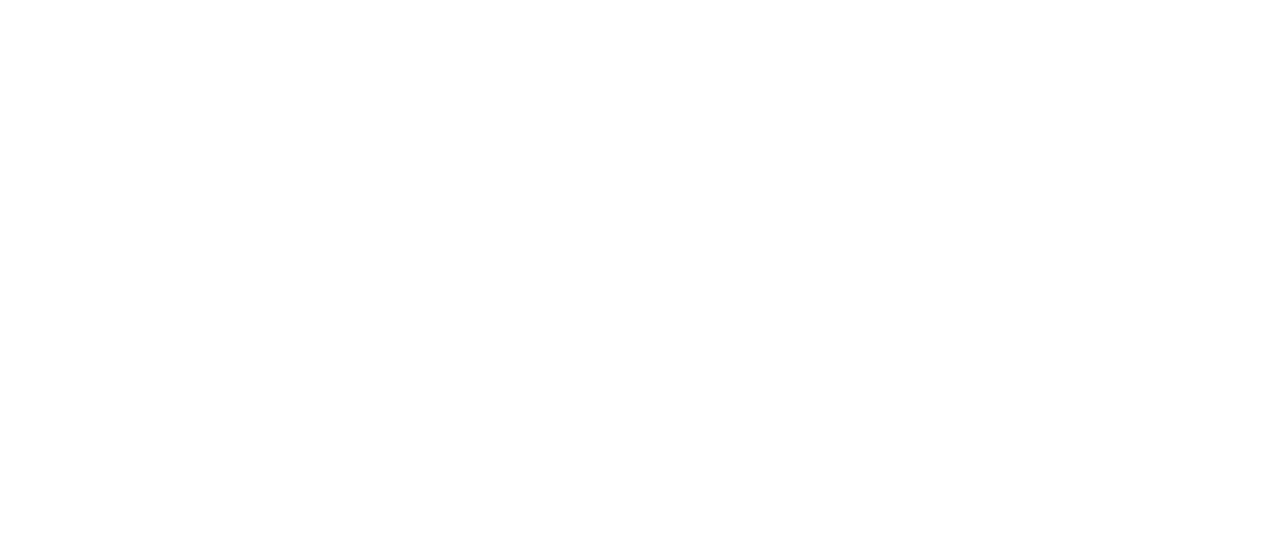
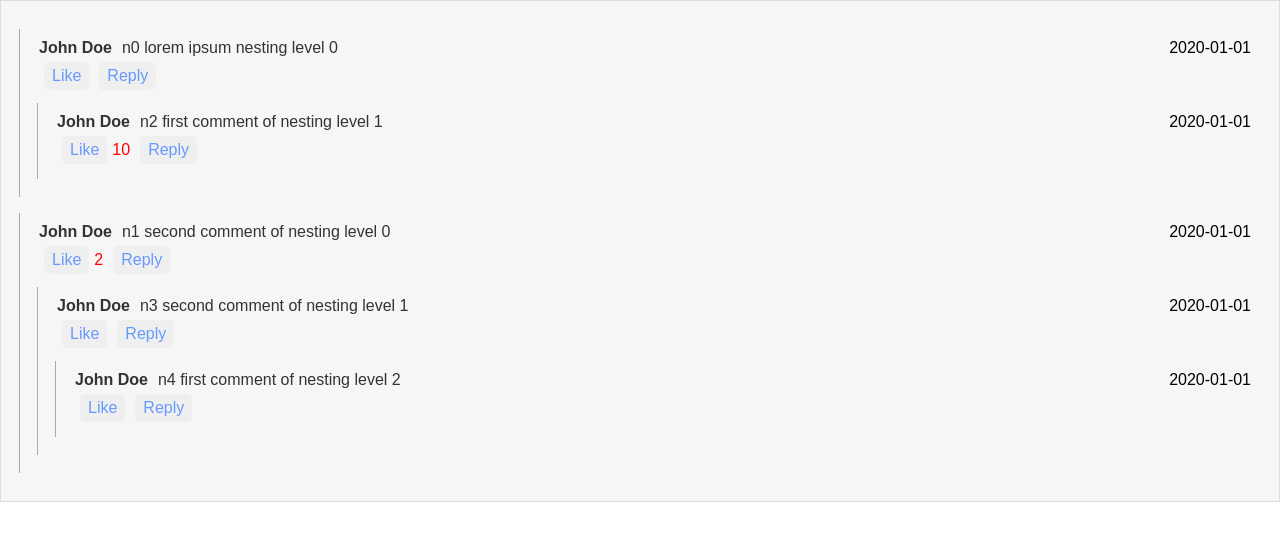
Before and after one commit to sujayalaspure/react-examples, a React (Create React App) app: page /nested-comments in a window 1280 px wide. Before the commit this address had no page. Shown: the top 540 px of the page. Built offline with nearby package versions, Linux system fonts and the light colour scheme.

Commit message:
finished nested comments

```diff
--- a/package.json
+++ b/package.json
@@ -7,8 +7,8 @@
     "@testing-library/react": "^13.0.0",
     "@testing-library/user-event": "^13.2.1",
     "prop-types": "^15.8.1",
-    "react": "^18.1.0",
-    "react-dom": "^18.1.0",
+    "react": "^16.2.0",
+    "react-dom": "^16.2.0",
     "react-router-dom": "6",
     "react-scripts": "5.0.1",
     "styled-components": "^5.3.5",
--- a/src/App.js
+++ b/src/App.js
@@ -1,22 +1,26 @@
-import React from "react";
+import React, { Suspense } from "react";
 import { BrowserRouter, Routes, Route } from "react-router-dom";
 import CarParking from "./CarParking";
 import Calculator from "./Calculator";
 import "./styles.css";
-import Home from "./home";
-import Weather from "./Weather";
-import Chessboard from "./chessboard";
+const Home = React.lazy(() => import("./home"));
+const Weather = React.lazy(() => import("./Weather"));
+const Chessboard = React.lazy(() => import("./chessboard"));
+const NestedComments = React.lazy(() => import("./nested-comments"));
 
 function App() {
   return (
     <BrowserRouter>
+      <Suspense fallback={"Loading ..."}>
         <Routes>
           <Route exact path="/" element={<Home />} />
           <Route path="/parking" element={<CarParking />} />
           <Route path="/calculator" element={<Calculator />} />
           <Route path="/weather" element={<Weather />} />
           <Route path="/chessboard" element={<Chessboard />} />
+          <Route path="/nested-comments" element={<NestedComments />} />
         </Routes>
+      </Suspense>
       {/* <Footer /> */}
     </BrowserRouter>
   );
--- a/src/index.js
+++ b/src/index.js
@@ -1,10 +1,5 @@
 import React from "react";
-import ReactDOM from "react-dom/client";
 import App from "./App";
+import ReactDOM from "react-dom";
 
-const root = ReactDOM.createRoot(document.getElementById("root"));
-root.render(
-  <React.StrictMode>
-    <App />
-  </React.StrictMode>
-);
+ReactDOM.render(<App />, document.getElementById("root"));
--- /dev/null
+++ b/src/nested-comments/Comment.js
@@ -0,0 +1,43 @@
+import React, { useState } from "react";
+import InputBox from "./InputBox";
+import { CommentActionButtonWrapper, CommentAuthor, CommentContent, CommentHeader, CommentWrapper } from "./style";
+
+function Comment({ data, getReplies1, onReplyClick, likeComment }) {
+  const { id: dataId, content, Author, createdAt, likes } = data;
+  const [showInput, setShowInput] = useState(false);
+
+  const onPostReply = (content) => {
+    console.log(dataId, content);
+    setShowInput(false);
+    onReplyClick(dataId, content);
+  };
+
+  return (
+    <CommentWrapper>
+      <CommentHeader>
+        <div>
+          <CommentAuthor>{Author}</CommentAuthor>
+          <CommentContent>{content}</CommentContent>
+        </div>
+        <div>{createdAt}</div>
+      </CommentHeader>
+      <CommentActionButtonWrapper>
+        <button onClick={() => likeComment(dataId)}>Like</button>
+        {likes > 0 && <p className="likes">{likes}</p>}
+        <button onClick={() => setShowInput((prev) => !prev)}>Reply</button>
+      </CommentActionButtonWrapper>
+      {showInput && <InputBox onPostReply={onPostReply} />}
+      {getReplies1(dataId)?.map((reply) => (
+        <Comment
+          key={reply.id}
+          data={reply}
+          onReplyClick={onReplyClick}
+          getReplies1={getReplies1}
+          likeComment={likeComment}
+        />
+      ))}
+    </CommentWrapper>
+  );
+}
+
+export default Comment;
--- /dev/null
+++ b/src/nested-comments/InputBox.js
@@ -0,0 +1,18 @@
+import React, { useState } from "react";
+import { InputWrapper } from "./style";
+
+function InputBox({ onPostReply }) {
+  const [inputData, setInputData] = useState("");
+  const handleChange = (e) => {
+    const text = e.target.value;
+    if (text) setInputData(text);
+  };
+  return (
+    <InputWrapper onSubmit={() => onPostReply(inputData)}>
+      <input autoFocus onChange={handleChange} type="text" placeholder="Write a comment..." />
+      <button type="submit">Post</button>
+    </InputWrapper>
+  );
+}
+
+export default InputBox;
--- /dev/null
+++ b/src/nested-comments/data.js
@@ -0,0 +1,42 @@
+export const data = [
+  {
+    id: "n0",
+    content: "n0 lorem ipsum nesting level 0",
+    Author: "John Doe",
+    createdAt: "2020-01-01",
+    parentId: null,
+    likes: 0,
+  },
+  {
+    id: "n1",
+    content: "n1 second comment of nesting level 0",
+    Author: "John Doe",
+    createdAt: "2020-01-01",
+    parentId: null,
+    likes: 2,
+  },
+  {
+    id: "n2",
+    content: "n2 first comment of nesting level 1",
+    Author: "John Doe",
+    createdAt: "2020-01-01",
+    parentId: "n0",
+    likes: 10,
+  },
+  {
+    id: "n3",
+    content: "n3 second comment of nesting level 1",
+    Author: "John Doe",
+    createdAt: "2020-01-01",
+    parentId: "n1",
+    likes: 0,
+  },
+  {
+    id: "n4",
+    content: "n4 first comment of nesting level 2",
+    Author: "John Doe",
+    createdAt: "2020-01-01",
+    parentId: "n3",
+    likes: 0,
+  },
+];
--- /dev/null
+++ b/src/nested-comments/index.js
@@ -0,0 +1,60 @@
+import React, { useEffect, useState } from "react";
+import Comment from "./Comment";
+import { data } from "./data";
+import { Container } from "./style";
+
+function NestedComments() {
+  const [allComments, setAllComments] = useState([]);
+  const [topLevelComments, setTopLevelComments] = useState([]);
+
+  var ID = function () {
+    return "_" + Math.random().toString(36).substr(2, 9);
+  };
+
+  useEffect(() => {
+    setAllComments(data);
+    const newComments = data.filter((comm) => comm.parentId === null);
+    setTopLevelComments(newComments);
+  }, []);
+
+  const getReplies1 = (id) => {
+    return allComments
+      .filter((comment) => comment.parentId === id)
+      .sort((a, b) => (new Date(a.createdAt) > new Date(b.createdAt) ? 1 : -1));
+  };
+
+  const likeComment = (id) => {
+    const idx = allComments.findIndex((comment) => comment.id === id);
+    const newComments = [...allComments];
+    newComments[idx].likes += 1;
+    setAllComments(newComments);
+  };
+
+  const onReplyClick = (id, content) => {
+    const newComm = {
+      id: ID(),
+      content,
+      Author: "John Doe",
+      createdAt: new Date().toLocaleString(),
+      parentId: id,
+      likes: 0,
+    };
+    setAllComments((prev) => [...prev, newComm]);
+  };
+
+  return (
+    <Container>
+      {topLevelComments.map((comment) => (
+        <Comment
+          key={comment.id}
+          data={comment}
+          getReplies1={getReplies1}
+          onReplyClick={onReplyClick}
+          likeComment={likeComment}
+        />
+      ))}
+    </Container>
+  );
+}
+
+export default NestedComments;
--- /dev/null
+++ b/src/nested-comments/style.js
@@ -0,0 +1,104 @@
+import styled from "styled-components";
+
+export const Container = styled.div`
+  display: flex;
+  flex-direction: column;
+  /* align-items: center; */
+  /* justify-content: center; */
+  width: 100vw;
+  height: 100%;
+  padding: 20px;
+  background-color: rgba(170, 170, 170, 0.1);
+  border: 1px solid rgba(0, 0, 0, 0.1);
+`;
+
+export const CommentWrapper = styled.div`
+  /* background-color: rgba(170, 170, 170, 0.1); */
+  /* border: 1px solid rgba(0, 0, 0, 0.1); */
+  padding: 10px 0 10px 10px;
+  border-radius: 5px;
+  margin: 8px 0 8px 8px;
+
+  position: relative;
+  &::before {
+    content: "";
+    width: 1px;
+    min-height: 100%;
+    background-color: rgb(170, 170, 170);
+    position: absolute;
+    left: -10px;
+    top: 0;
+  }
+`;
+
+export const CommentHeader = styled.div`
+  display: flex;
+  padding-right: 8px;
+  justify-content: space-between;
+  div {
+    display: flex;
+  }
+`;
+
+export const CommentAuthor = styled.div`
+  font-weight: bold;
+  margin-right: 10px;
+  color: #333;
+`;
+export const CommentContent = styled.div`
+  color: #333;
+`;
+export const CommentActionButtonWrapper = styled.div`
+  display: flex;
+  align-items: center;
+  button {
+    margin: 5px;
+    padding: 5px 8px;
+    border: none;
+    border-radius: 5px;
+    text-decoration: none;
+    color: #6699ff;
+    font-size: 1rem;
+    cursor: pointer;
+    &:hover {
+      background-color: #6699ff33;
+    }
+  }
+  .likes {
+    margin-right: 5px;
+    font-size: 1rem;
+    color: red;
+  }
+`;
+
+export const InputWrapper = styled.form`
+  display: flex;
+  width: 80%;
+  input {
+    flex: 1;
+    border: 1px solid #ccc;
+    padding: 5px 8px;
+    border-radius: 5px;
+    font-size: 1rem;
+    &:focus {
+      outline: none;
+    }
+    &::placeholder {
+      color: rgb(170, 170, 170);
+    }
+  }
+
+  button {
+    padding: 5px 8px;
+    border-radius: 5px;
+    text-decoration: none;
+    color: #6699ff;
+    font-size: 1rem;
+    margin-left: 4px;
+    cursor: pointer;
+    border: 1px solid rgba(0, 0, 0, 0.1);
+    &:hover {
+      background-color: #6699ff11;
+    }
+  }
+`;
```
Also changed, not shown: 1 other file (tests, documents, lock files or other folders). Lines whose indentation alone changed are shown as unchanged.
